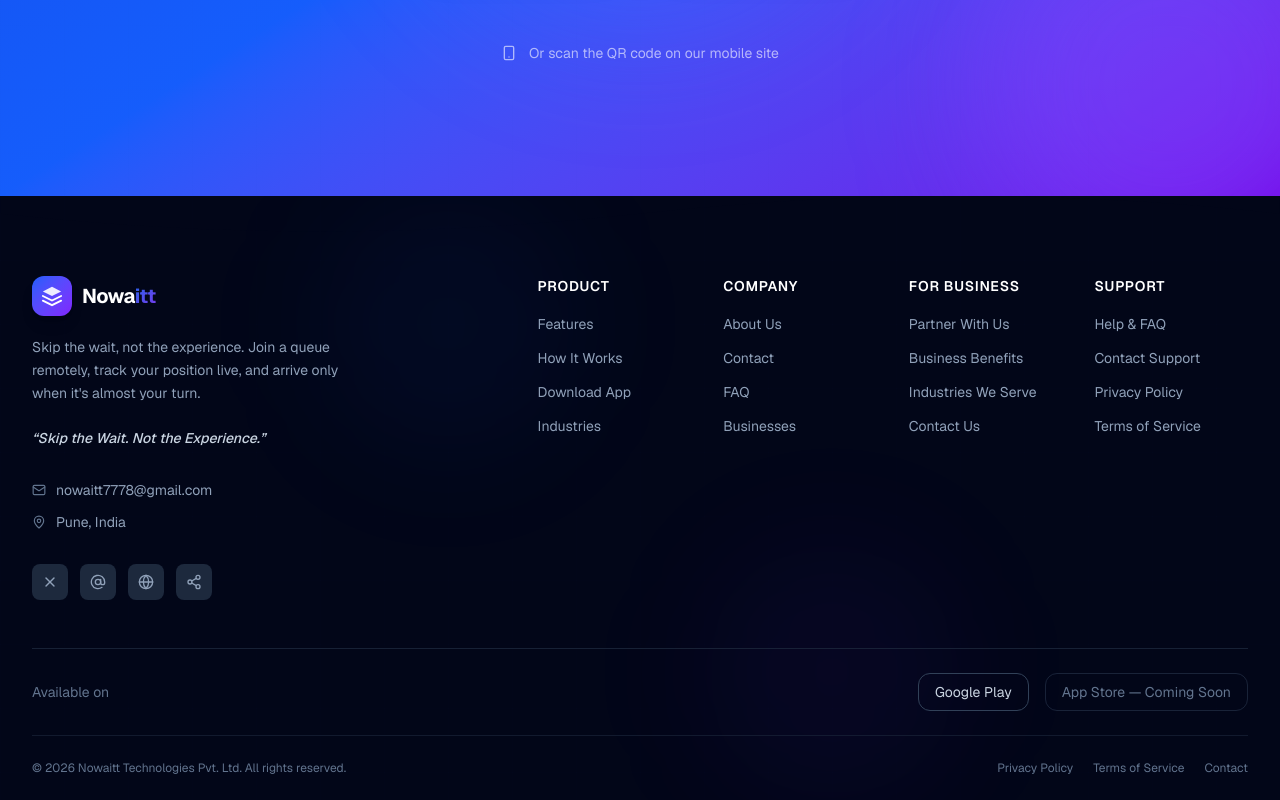
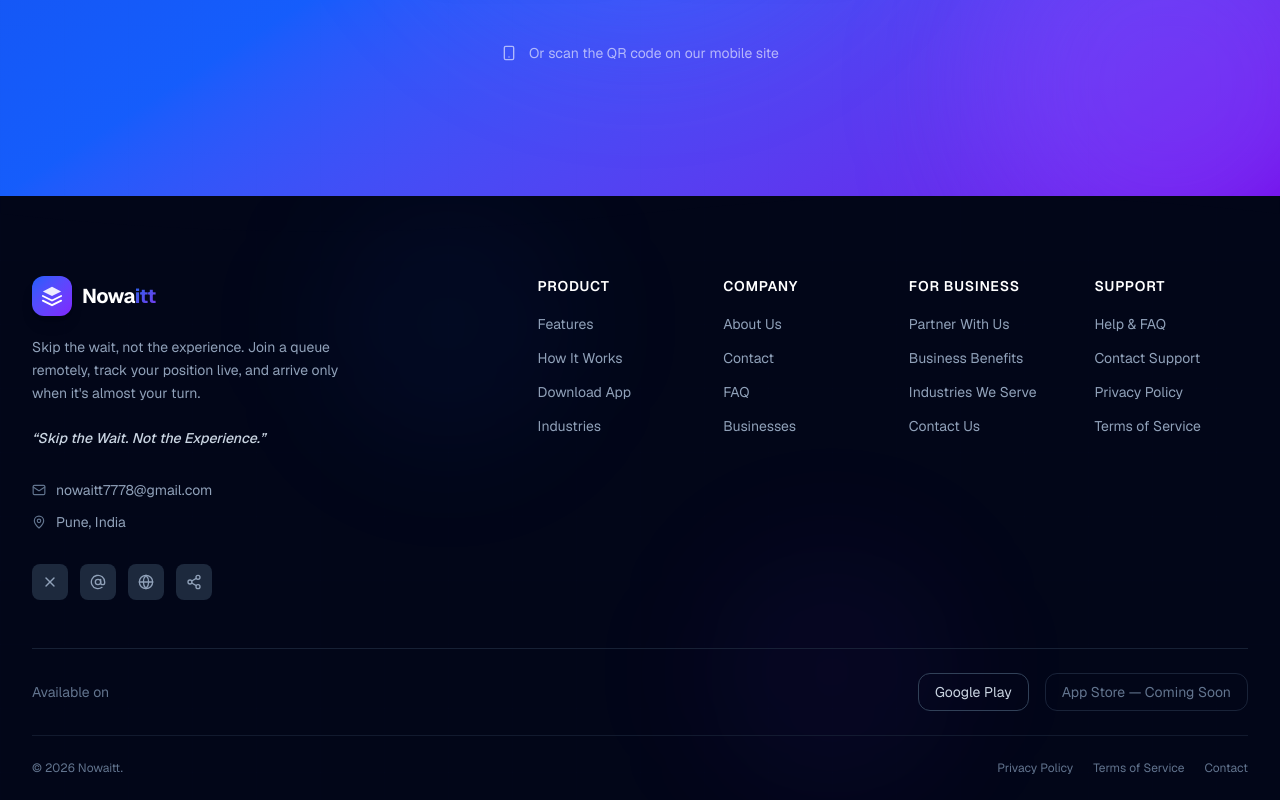
Before and after one commit to Agavsvh/nowaitt_webpage, a Next.js app: page / in a window 1280 px wide. Shown: the part 5157-5957 px from the top of the page. Built offline with nearby package versions, Linux system fonts and the light colour scheme.

Commit message:
Simplify footer copyright text to Nowaitt

```diff
--- a/src/components/Footer.tsx
+++ b/src/components/Footer.tsx
@@ -155,7 +155,7 @@ export default function Footer() {
         {/* Bottom bar */}
         <div className="py-6 border-t border-slate-800/60 flex flex-col sm:flex-row items-center justify-between gap-4">
           <p className="text-xs text-slate-500">
-            © 2026 Nowaitt Technologies Pvt. Ltd. All rights reserved.
+            © 2026 Nowaitt.
           </p>
           <div className="flex items-center gap-5">
             {[
```
